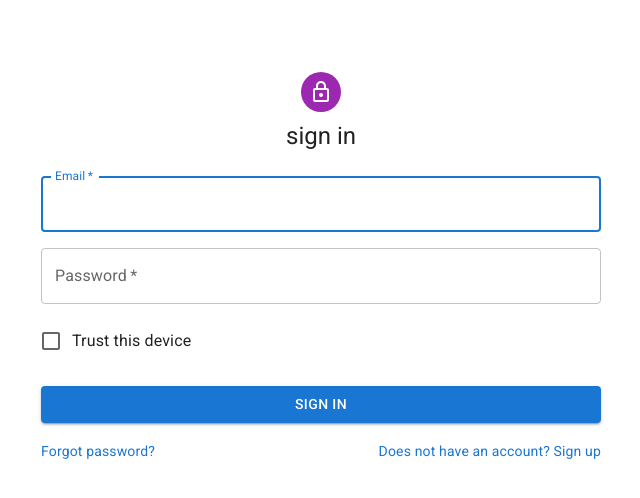
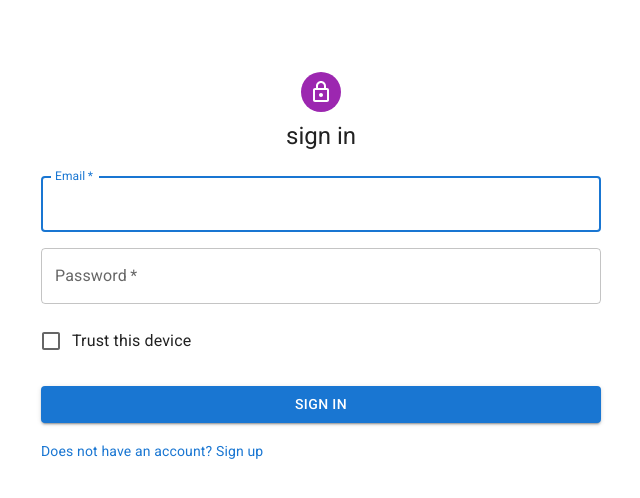
Before and after one commit to Andrewij21/Memory-App, a React (Vite) app: page /login in a window 1280 px wide. Shown: the top 498 px of the page, without its empty margins (319-959 px from the left). Built offline with nearby package versions, Linux system fonts and the light colour scheme; no server answers.

Commit message:
refactor: comment forgot password

```diff
--- a/src/components/auth/AuthForm.jsx
+++ b/src/components/auth/AuthForm.jsx
@@ -154,7 +154,7 @@ export default function AuthForm({ type, handler, title }) {
         <Grid container>
           {type !== "register" ? (
             <>
-              <Grid item xs>
+              {/* <Grid item xs>
                 <LinkBase
                   to="/forgetpassword"
                   component={Link}
@@ -163,7 +163,7 @@ export default function AuthForm({ type, handler, title }) {
                 >
                   Forgot password?
                 </LinkBase>
-              </Grid>
+              </Grid> */}
               <Grid item>
                 <LinkBase
                   to="/registration"
```
